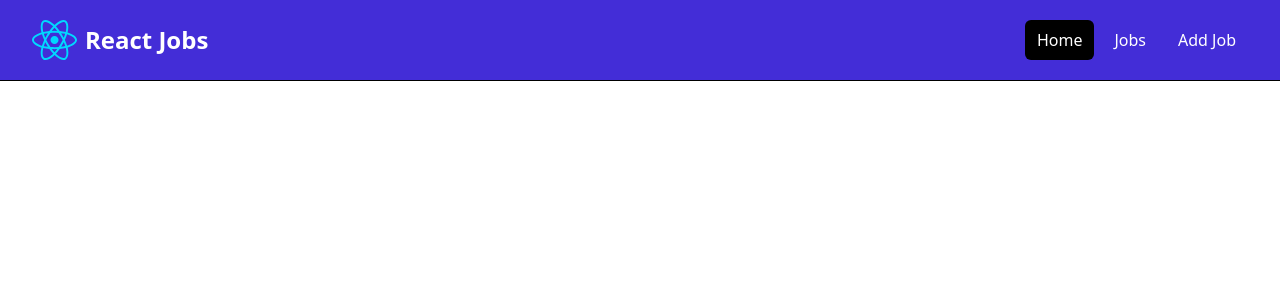
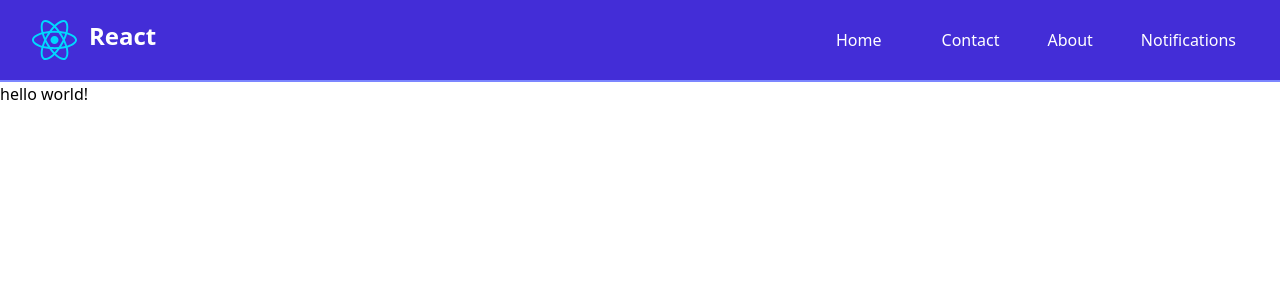
Before and after one commit to coddzz/React-Vite, a React (Vite) app: page / in a window 1280 px wide. Shown: the top 300 px of the page. Built offline with nearby package versions, Linux system fonts and the light colour scheme.

Commit message:
css update

```diff
--- a/src/App.jsx
+++ b/src/App.jsx
@@ -1,3 +1,4 @@
+import logo from "./images/logo.svg"
 import Navbar from "./components/Navbar"
 
 
@@ -6,8 +7,10 @@ const App = () => {
   return (
     <>
       <Navbar />
+      <h1>hello world!</h1>
+
     </>
   )
 }
 
-export default App
+export default App;
--- a/src/components/Navbar.jsx
+++ b/src/components/Navbar.jsx
@@ -4,36 +4,28 @@ import logo from "../images/logo.svg"
 const Navbar = () => {
   return (
     <>
-      <nav className="bg-indigo-700 border-b border-black">
+      <nav className="bg-indigo-700 border-b-2 border-indigo-400">
         <div className="mx-auto max-w-7xl px-2 sm:px-6 lg:px-8">
           <div className="flex h-20 items-center justify-between">
-            <div
-              className="flex flex-1 items-center justify-center md:items-stretch md:justify-start"
-            >
-              <a className="flex flex-shrink-0 items-center mr-4" href="/index.html">
+            <div className="flex flex-1 items-center justify-center md:items-stretch md:justify-start">
+              <a className="flex flex-shrink-0 items-center mr-1" href="/reacttest.html">
                 <img
-                  className="h-10 w-auto"
-                  src={logo}
-                  alt="React Jobs"
-                />
-                <span className="hidden md:block text-white text-2xl font-bold ml-2">
-                  React Jobs
-                </span>
+                className="md:h-10 h-7 w-auto"
+                src={logo}
+                alt="reacttest" />
               </a>
+              <span className="hidden md:block text-white text-2xl font-bold ml-2">React</span>
+              <span className="md:hidden text-white text-2xl font-bold ">R</span>
               <div className="md:ml-auto">
-                <div className="flex space-x-2">
-                  <a
-                    href="/index.html"
-                    className="text-white bg-black hover:bg-gray-900 hover:text-white rounded-md px-3 py-2"
-                    >Home</a>
-                  <a
-                    href="/jobs.html"
-                    className="text-white hover:bg-gray-900 hover:text-white rounded-md px-3 py-2"
-                    >Jobs</a>
-                  <a
-                    href="/add-job.html"
-                    className="text-white hover:bg-gray-900 hover:text-white rounded-md px-3 py-2"
-                    >Add Job</a>
+                <div className="flex space-x-6">
+                  <a href="/hm.html"
+                  className="text-white hover:bg-indigo-600 hover:text-white rounded-md px-6 py-2">Home</a>
+                  <a href="/contact.html"
+                  className="text-white hover:bg-indigo-600 hover:text-white rounded-md px-3 py-2">Contact</a>
+                  <a href="/about.html"
+                  className="text-white hover:bg-indigo-600 hover:text-white rounded-md px-3 py-2">About</a>
+                  <a href="/noti"
+                  className="text-white hover:bg-indigo-600 hover:text-white rounded-md px-3 py-2">Notifications</a>
                 </div>
               </div>
             </div>
```
Also changed, not shown: src/components/test.jsx (added).
